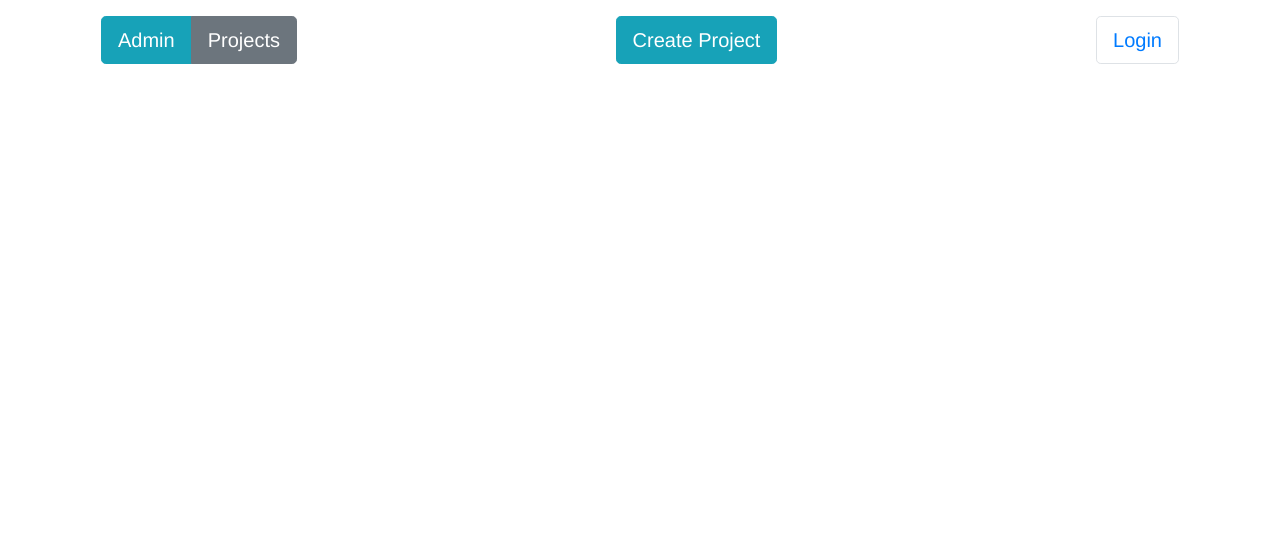
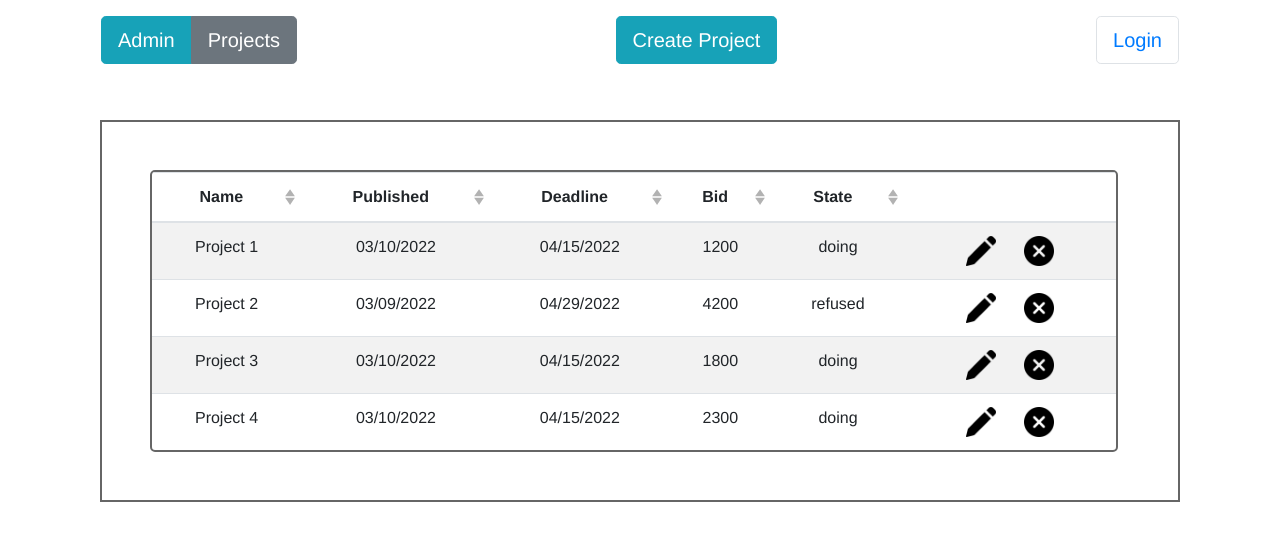
Before and after one commit to pedronieto84/vue-marzo-itacademy-project, a Vue app: page /admin in a window 1280 px wide. Shown: the top 540 px of the page. Built offline with nearby package versions, Linux system fonts and the light colour scheme; the HTML template or start-up script is replaced by a standard one.

Commit message:
Crea AdminPage

```diff
--- /dev/null
+++ b/src/components/AdminTable.vue
@@ -0,0 +1,165 @@
+<template>
+  <div>
+    <b-table
+      class="border mx-5 my-5"
+      responsive
+      striped
+      hover
+      :items="tableItems"
+      :fields="fields"
+    >
+      <template #cell(title)="data">
+        <b-form-input
+          v-if="tableItems[data.index].isEdit"
+          type="text"
+          :value="tableItems[data.index].title"
+          @blur="(e) => inputHandler(e.target.value, data.index, 'title')"
+        ></b-form-input>
+        <span v-else>{{ data.value }}</span>
+      </template>
+
+      <template #cell(publishedDate)="data">
+        <span>{{ convertDateToLocale(data.value) }}</span>
+      </template>
+
+      <template #cell(deadline)="data">
+        <b-form-datepicker
+          value-as-date
+          v-if="tableItems[data.index].isEdit"
+          v-model="tableItems[data.index].deadlineToDatepicker"
+        ></b-form-datepicker>
+        <span v-else>{{ convertDateToLocale(data.value) }}</span>
+      </template>
+
+      <template #cell(bid)="data">
+        <b-form-input
+          v-if="tableItems[data.index].isEdit"
+          type="number"
+          min="0"
+          :value="tableItems[data.index].bid"
+          @blur="
+            (e) => inputHandler(Math.abs(e.target.value), data.index, 'bid')
+          "
+        ></b-form-input>
+        <span v-else>{{ data.value }}</span>
+      </template>
+
+      <template #cell(state)="data">
+        <span>{{ data.value }}</span>
+      </template>
+
+      <template #cell(edit)="data">
+        <button class="edit-button" @click="handleEdit(data)">
+          <span v-if="!tableItems[data.index].isEdit"
+            ><img src="@/assets/icons/pencil.png" alt="Edit"
+          /></span>
+          <span
+            v-else
+            class="done-span"
+            @click="convertDeadlineToUnixDate(data)"
+            ><img src="@/assets/icons/done.png" alt="Done"
+          /></span>
+        </button>
+        <button
+          v-if="!tableItems[data.index].isEdit"
+          class="delete-button"
+          @click="handleDelete(data.index)"
+        >
+          <img src="@/assets/icons/remove.png" alt="Delete" />
+        </button>
+      </template>
+    </b-table>
+  </div>
+</template>
+
+<script>
+export default {
+  props: {
+    value: {
+      type: Array,
+    },
+    fields: {
+      type: Array,
+      required: true,
+    },
+  },
+  data() {
+    return {
+      tableItems: this.value.map((item) => ({
+        ...item,
+        isEdit: false,
+        deadlineToDatepicker: this.convertDateToDatepicker(item.deadline),
+      })),
+    };
+  },
+  methods: {
+    inputHandler(value, index, key) {
+      console.log(value);
+      this.tableItems[index][key] = value;
+      this.$set(this.tableItems, index, this.tableItems[index]);
+      this.$emit("input", this.tableItems);
+    },
+    handleEdit(data) {
+      this.tableItems[data.index].isEdit = !this.tableItems[data.index].isEdit;
+    },
+    handleDelete(index) {
+      this.tableItems = this.tableItems.filter((item, i) => i !== index);
+      this.$emit("input", this.tableItems);
+    },
+    convertDateToLocale(date) {
+      const localeDate = new Date(date * 1000).toLocaleString(undefined, {
+        year: "numeric",
+        month: "2-digit",
+        day: "2-digit",
+      });
+      return localeDate;
+    },
+    convertDateToDatepicker(date) {
+      const datepickerDate = new Date(date * 1000);
+      let dd = datepickerDate.getDate();
+      let mm = datepickerDate.getMonth() + 1;
+      const yyyy = datepickerDate.getFullYear();
+      if (dd < 10) {
+        dd = "0" + dd;
+      }
+      if (mm < 10) {
+        mm = "0" + mm;
+      }
+      return yyyy + "-" + mm + "-" + dd;
+    },
+    convertDeadlineToUnixDate(data) {
+      data.item.deadline = Math.floor(
+        new Date(data.item.deadlineToDatepicker).getTime() / 1000
+      );
+    },
+  },
+};
+</script>
+
+<style scoped>
+.table-responsive {
+  max-width: 90%;
+}
+.border {
+  border: 2px solid #666 !important;
+  border-radius: 5px;
+}
+::v-deep .sr-only {
+  display: none !important;
+}
+.edit-button {
+  max-height: 36px;
+  border: none;
+  background-color: transparent;
+}
+.edit-button img,
+.delete-button img {
+  max-height: 30px;
+}
+.delete-button {
+  margin-left: 1rem;
+  max-height: 36px;
+  border: none;
+  background-color: transparent;
+}
+</style>
--- a/src/router/index.js
+++ b/src/router/index.js
@@ -4,8 +4,7 @@ import ProjectsPage from "../views/ProjectsPage.vue";
 import CreateProjectPage from "../views/CreateProjectPage.vue";
 import MyAccountPage from "../views/MyAccountPage.vue";
 import FormLogin from "../views/FormLogin.vue";
-// import CreateAccount from "../views/CreateAccount.vue";
-// import AdminPage from '../views/AdminPage.vue';
+import AdminPage from "../views/AdminPage.vue";
 
 Vue.use(VueRouter);
 const routes = [
@@ -28,11 +27,11 @@ const routes = [
     name: "CreateProjectPage",
     component: CreateProjectPage,
   },
-  // {
-  //   path: "/admin",
-  //   name: "Admin",
-  //   component: AdminPage,
-  // },
+  {
+    path: "/admin",
+    name: "Admin",
+    component: AdminPage,
+  },
   {
     path: "/login",
     name: "FormLogin",
@@ -45,11 +44,6 @@ const routes = [
       return import(/* webpackChunkName: 'Register' */ "../views/Register.vue");
     },
   },
-  // {
-  //   path: "/create-account",
-  //   name: "CreateAccount",
-  //   component: CreateAccount,
-  // },
   {
     path: "/my-account",
     name: "MyAccountPage",
--- /dev/null
+++ b/src/views/AdminPage.vue
@@ -0,0 +1,95 @@
+<template>
+  <div class="container">
+    <div class="view-container">
+      <admin-table v-model="projects" :fields="fields" />
+    </div>
+  </div>
+</template>
+
+<script>
+import AdminTable from "@/components/AdminTable.vue";
+export default {
+  name: "AdminPage",
+  components: {
+    AdminTable,
+  },
+  data() {
+    return {
+      projects: [
+        {
+          title: "Project 1",
+          id: 1,
+          user_id: 666,
+          publishedDate: 1646902840,
+          deadline: 1649992840,
+          techset: ["CSS", "JS"],
+          filesArray: ["delete me"],
+          shortExplanation: ["idk"],
+          state: "doing",
+          bid: 1200,
+        },
+        {
+          title: "Project 2",
+          id: 2,
+          user_id: 666,
+          publishedDate: 1646802840,
+          deadline: 1651232840,
+          techset: ["CSS", "HTML"],
+          filesArray: ["delete me"],
+          shortExplanation: ["idk"],
+          state: "refused",
+          bid: 4200,
+        },
+        {
+          title: "Project 3",
+          id: 3,
+          user_id: 666,
+          publishedDate: 1646902840,
+          deadline: 1649992840,
+          techset: ["CSS", "JS"],
+          filesArray: ["delete me"],
+          shortExplanation: ["idk"],
+          state: "doing",
+          bid: 1800,
+        },
+        {
+          title: "Project 4",
+          id: 4,
+          user_id: 666,
+          publishedDate: 1646902840,
+          deadline: 1649992840,
+          techset: ["CSS", "JS"],
+          filesArray: ["delete me"],
+          shortExplanation: ["idk"],
+          state: "doing",
+          bid: 2300,
+        },
+      ],
+      fields: [
+        { key: "title", label: "Name", sortable: true, type: "text" },
+        {
+          key: "publishedDate",
+          label: "Published",
+          sortable: true,
+          type: "date",
+        },
+        { key: "deadline", sortable: true, type: "date" },
+        { key: "bid", sortable: true, type: "number" },
+        {
+          key: "state",
+          sortable: true,
+          type: "select",
+        },
+        { key: "edit", label: "", type: "edit" },
+      ],
+    };
+  },
+};
+</script>
+
+<style>
+.view-container {
+  margin-top: 3rem;
+  border: 2px solid #666;
+}
+</style>
```
